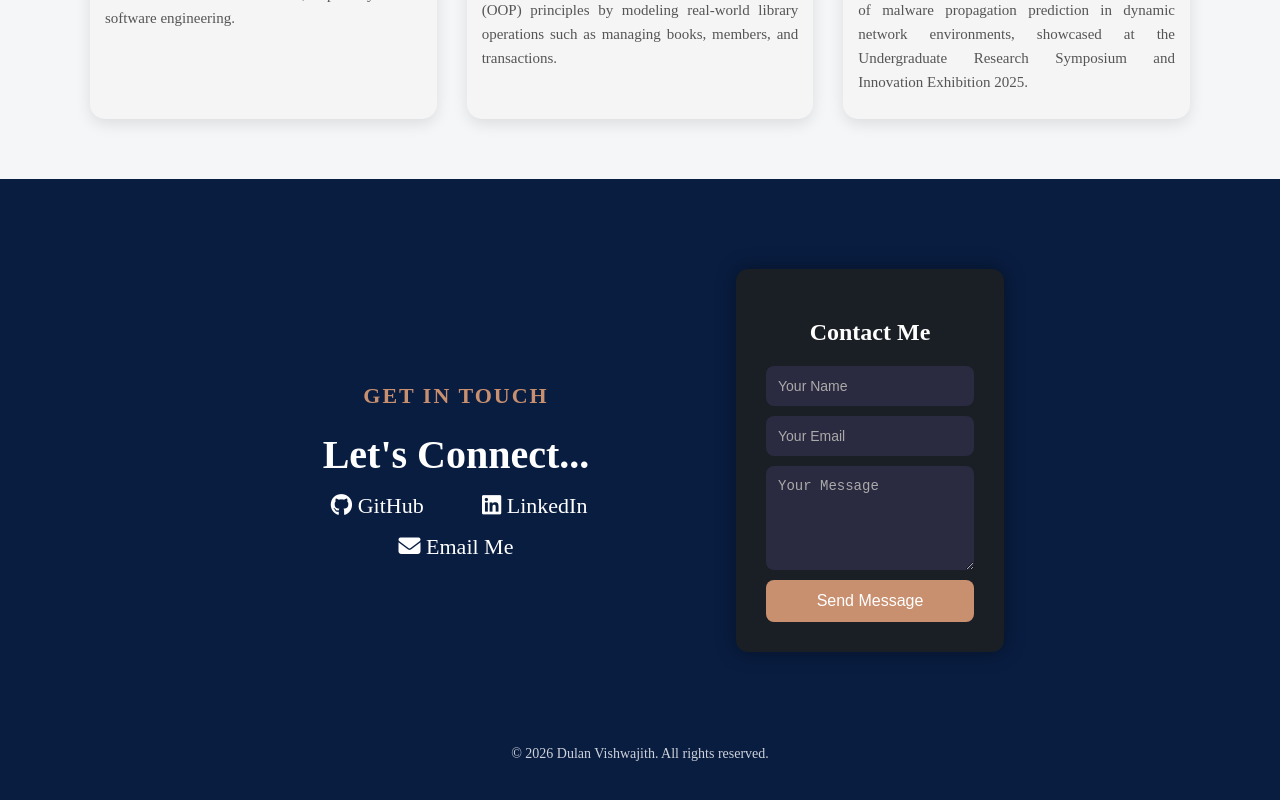
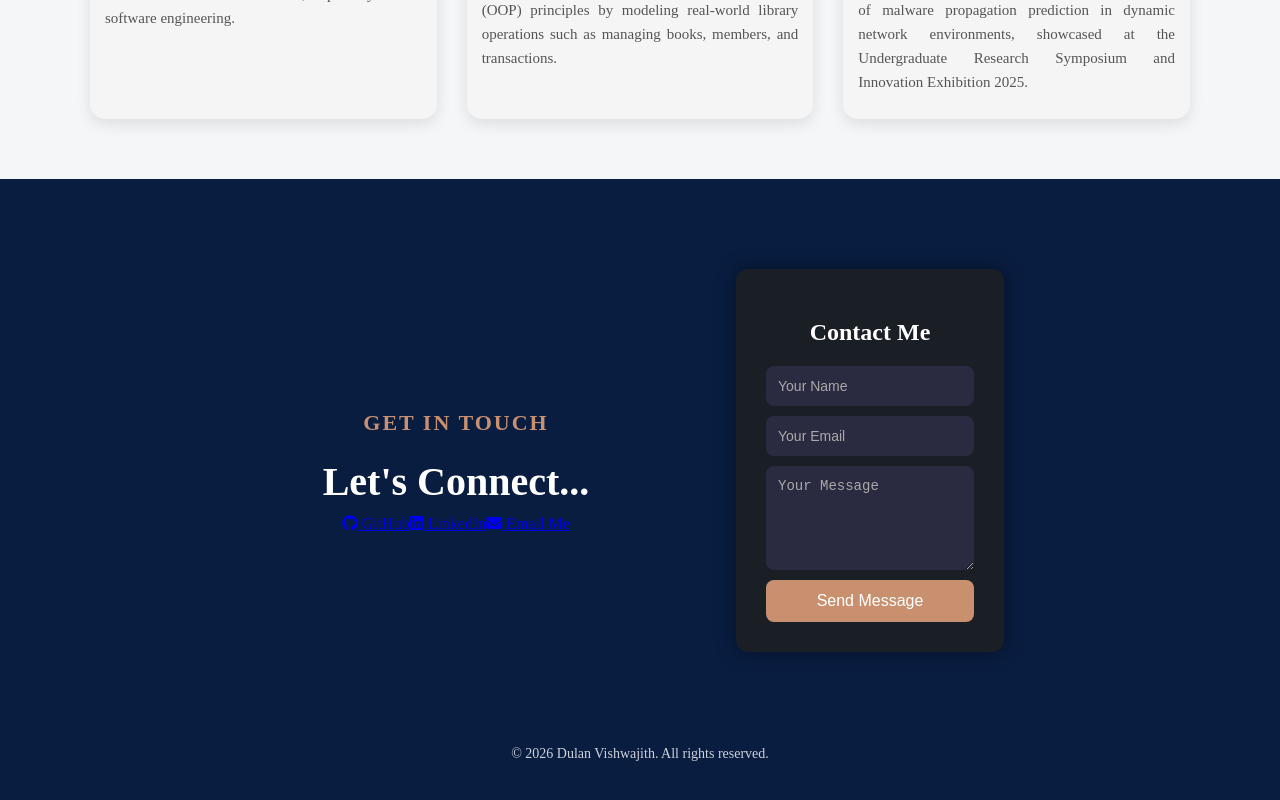
Before and after one commit to Dulan-Vishwajith/portfolio-react, a React (Vite) app: page / in a window 1280 px wide. Shown: the part 4008-4808 px from the top of the page. Built offline with nearby package versions, Linux system fonts and the light colour scheme.

Commit message:
Refactor social links in Contact section

```diff
--- a/src/components/Contacts/Contacts.jsx
+++ b/src/components/Contacts/Contacts.jsx
@@ -2,6 +2,9 @@ import './Contacts.css'
 import ContactForm from './ContactForm';
 
 function Contact() {
+
+    const githubLink = "https://github.com/Dulan-Vishwajith";
+    const linkedinLink = "https://www.linkedin.com/in/dulan-vishwajith-a8a230216/";
     return (
         <section className="footer" id="contact">
             {/* Footer Main */}
@@ -16,11 +19,11 @@ function Contact() {
                 <div className="contact">
                     <h2>Let's Connect...</h2>
                         {/* Social Media and Contact Links */}
-                    <div className="links">
-                    <a href="[github.com](https://github.com/Dulan-Vishwajith)" target="_blank" rel="noreferrer">
+                        <div className="l inks">
+                        <a href={githubLink} target="_blank" rel="noreferrer">
                             <i className="fab fa-github"></i> GitHub
                         </a>
-                    <a href="[linkedin.com](https://www.linkedin.com/in/dulan-vishwajith-a8a230216/)" target="_blank" rel="noreferrer">
+                        <a href={linkedinLink} target="_blank" rel="noreferrer">
                             <i className="fab fa-linkedin"></i> LinkedIn
                         </a>
                         <a href="mailto:dulanvishwajithgunarathna@gmail.com">
--- a/src/components/Education/Education.jsx
+++ b/src/components/Education/Education.jsx
@@ -12,6 +12,7 @@ function Education(){
 
                     {/*Academic things*/}
                     <div className="academic">
+
 
                         {/*Academic Cards*/}
                         {/*Card 1*/}
```
Lines whose indentation alone changed are shown as unchanged.
